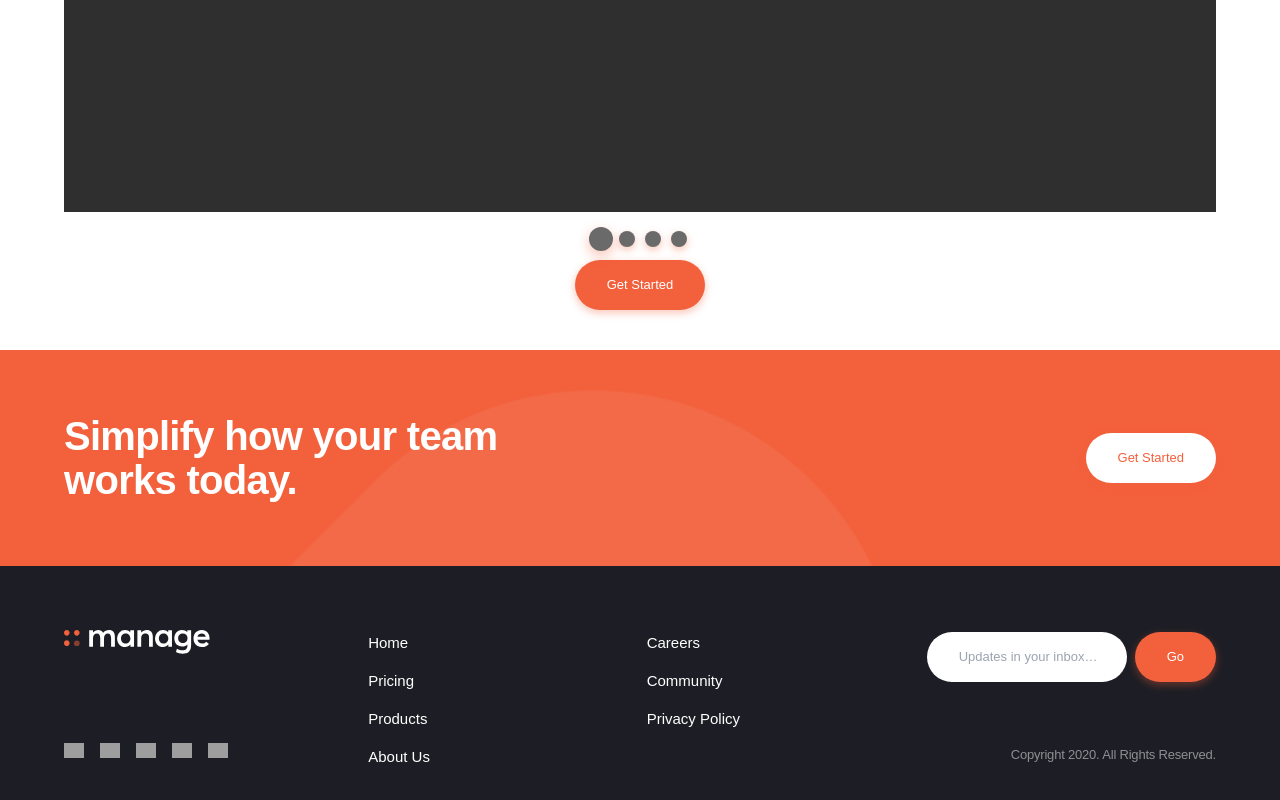
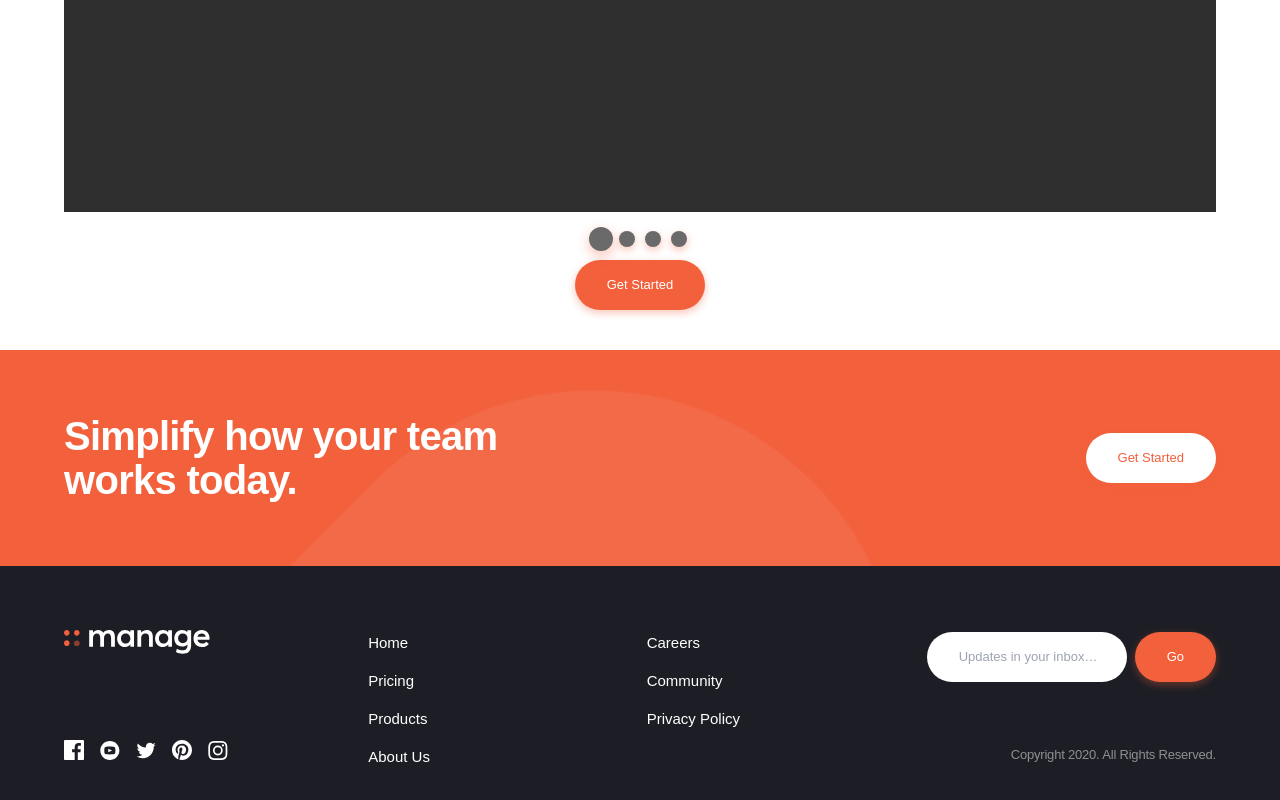
Before and after one commit to thusmiley/manage, a React (Vite) app: page / in a window 1280 px wide. Shown: the part 2108-2908 px from the top of the page. Built offline with nearby package versions, Linux system fonts and the light colour scheme; grey boxes are pictures that could not be loaded.

Commit message:
update image url

```diff
--- a/src/constants/index.js
+++ b/src/constants/index.js
@@ -30,27 +30,27 @@ export const navLinks = [
 export const socialMedia = [
   {
     id: "social-media-1",
-    icon: { facebook },
+    icon:  facebook ,
     link: "https://www.facebook.com/",
   },
   {
     id: "social-media-2",
-    icon: { youtube },
+    icon: youtube ,
     link: "https://www.youtube.com/",
   },
   {
     id: "social-media-3",
-    icon: { twitter },
+    icon: twitter ,
     link: "https://www.twitter.com/",
   },
   {
     id: "social-media-4",
-    icon: { pinterest },
+    icon: pinterest ,
     link: "https://www.pinterest.com/",
   },
   {
     id: "social-media-5",
-    icon: { instagram },
+    icon:  instagram ,
     link: "https://www.instagram.com/",
   },
 ];
```
